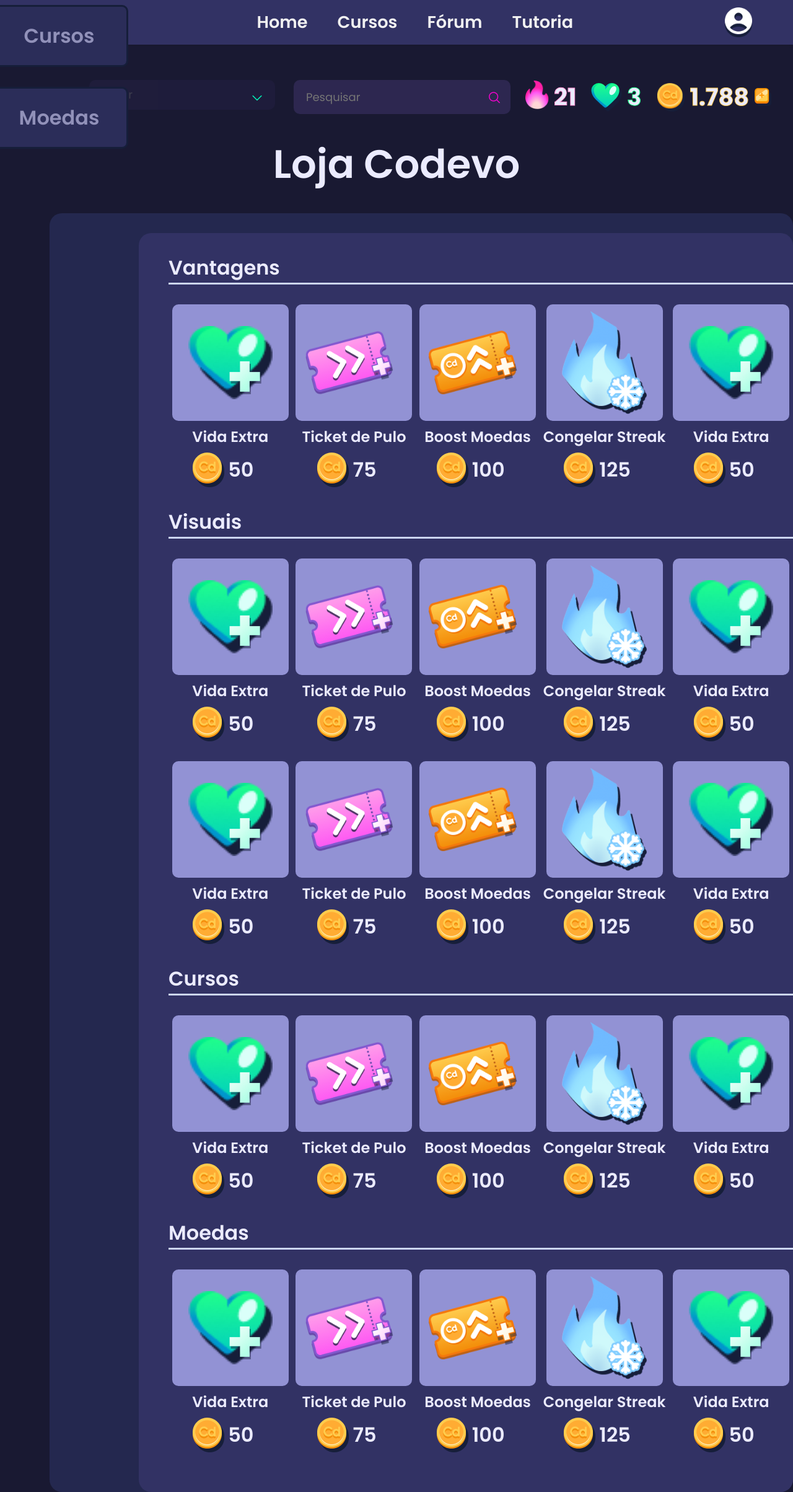
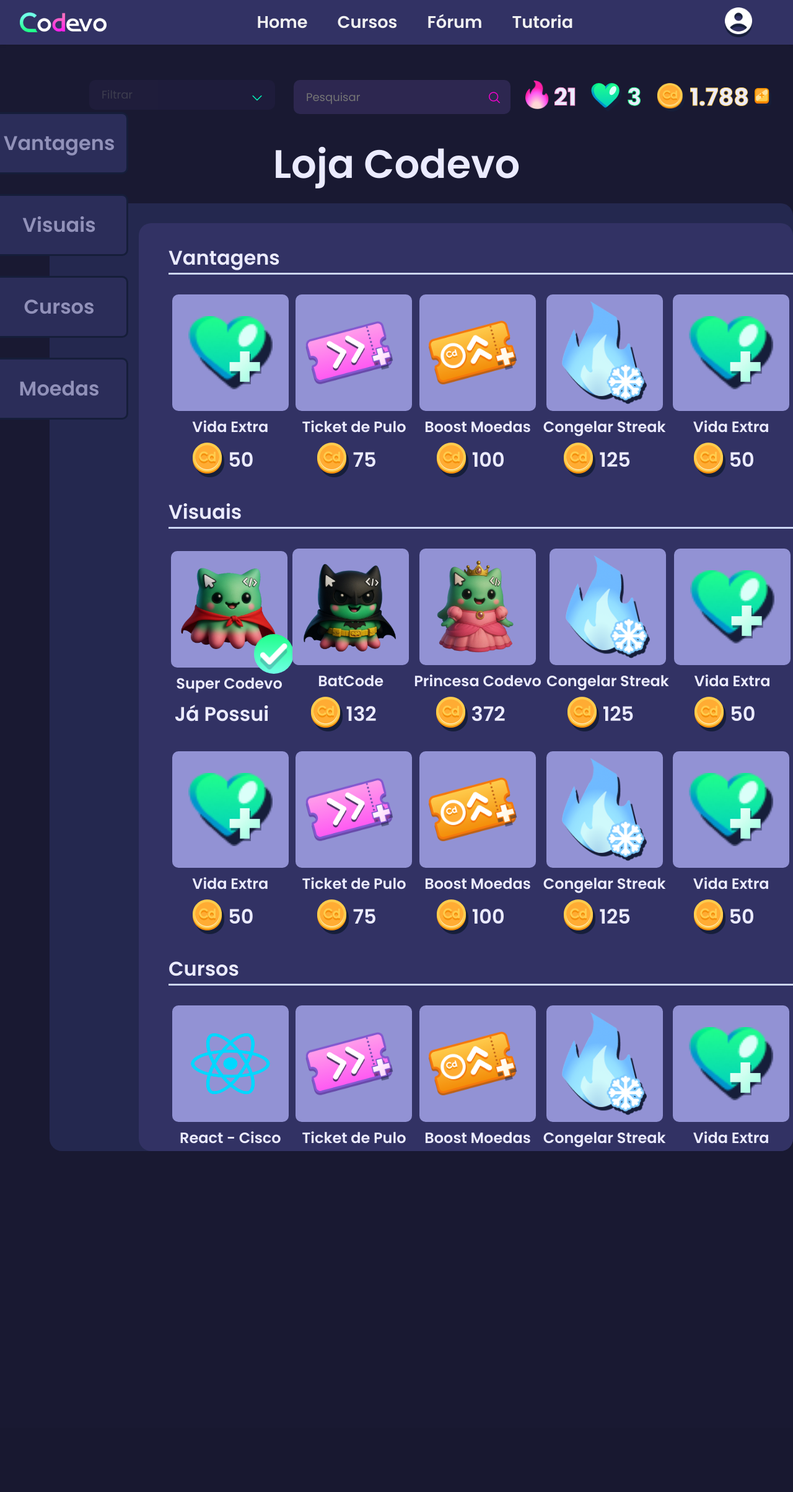
Before and after one commit to marinaluizaaraujo/PI_primeiro_semestre, a PHP site: page /pages/loja.html in a window 1280 px wide; the page is wider, and only the part inside the window is pictured. Shown: that part at 62% size. After the commit the page ends 1857 px from the top of that part, so only its background shows below. Run offline with PHP 8.4, Linux system fonts and the light colour scheme; some web fonts are replaced.

Commit message:
alterações na loja e adicionamento de imgs

```diff
--- a/css/loja.css
+++ b/css/loja.css
@@ -2,6 +2,10 @@
     margin: 0;
     padding: 0;
     box-sizing: border-box;
+}
+
+html {
+    scroll-behavior: smooth;
 }
 
 body {
@@ -10,12 +14,10 @@
     width: 100vw;
     overflow-x: hidden;
     font-family: "Poppins", sans-serif;
+    overflow-y: hidden;
 }
 
 main {
-    /* background-color: aqua; */
-    min-height: 50vh;
-    /* padding: 2rem; */
     display: flex;
     flex-direction: column;
 }
@@ -25,7 +27,7 @@
     font-weight: 600;
     display: flex;
     justify-content: center;
-    padding-bottom: 2rem;
+    padding-bottom: 1rem;
 }
 
 .Conteudoloja {
@@ -43,10 +45,10 @@
     position: fixed;
     display: flex;
     justify-content: center;
-    margin-bottom: 60rem;
+    margin-top: 30rem;
 }
 
-.onePage{
+.onePage {
     text-decoration: none;
 }
 
@@ -77,11 +79,15 @@
         -5px 0 20px #20FF8A;
 }
 
-.display{
+
+
+.display {
     display: flex;
     flex-direction: column;
     width: 89%;
     background-color: #323264;
+    overflow-y: scroll;
+    height: 65vh;
     border-radius: 20px;
     margin-top: 2rem;
     padding-top: 2rem;
@@ -90,22 +96,37 @@
     margin-left: 9rem;
 }
 
-.tituloSecao{
-    /* background-color: pink; */
+::-webkit-scrollbar {
+    background-color: #24284F;
+    border: 3px solid #323264;
+    border-radius: 10px;
+    width: 27px;
+}
+
+::-webkit-scrollbar-thumb {
+    background: linear-gradient(#FF20EE, #FF91D1);
+    border-radius: 10px;
+    border: 6px solid #323264;
+    height: 1px;
+}
+
+
+
+.tituloSecao {
     font-size: 32px;
     font-weight: 600;
     border-bottom: 3px solid #CDD6F4;
     margin-bottom: 2rem;
 }
 
-.conteudoSecao{
+.conteudoSecao {
     display: flex;
     flex-direction: row;
     justify-content: space-around;
     padding-bottom: 2rem;
 }
 
-.cards{
+.cards {
     display: flex;
     flex-direction: column;
     justify-content: center;
@@ -113,7 +134,7 @@
     cursor: pointer;
 }
 
-.caixaImg{
+.caixaImg {
     background-color: #9292D4;
     width: 11.75rem;
     height: 11.75rem;
@@ -126,42 +147,74 @@
     margin-bottom: 0.5rem;
 }
 
-.nomeProduto{
+.nomeProduto {
     font-size: 24px;
     font-weight: 600;
     margin-bottom: 0.5rem;
 }
 
-.preco{
+.preco {
     font-size: 32px;
     font-weight: 600;
+    /* height: 7vh;
+    width: 9vw; */
     display: flex;
     align-items: center;
     gap: 5px;
     padding-right: 1.5rem;
 }
 
-.vida{
+
+/*Inicio do Ja possui o Produto */
+
+.CoontainerCheck {
+    position: absolute;
+    background: linear-gradient(#20FF8A, #6FFFE6);
+    border-radius: 50%;
+    width: 4rem;
+    height: 4rem;
+    display: flex;
+    justify-content: center;
+    align-items: center;
+    z-index: 2;
+    margin-top: 9rem;
+    margin-left: 9rem;
+}
+
+.imageCheck {
+    margin-top: 0.5rem;
+    width: 70%;
+    height: auto;
+}
+
+/* Fim Do Ja Possui o Produto */
+
+.vida {
     position: relative;
     z-index: 1;
     width: 8.481rem;
     height: 7.429rem;
 }
 
-.mais{
+.mais {
     position: absolute;
     z-index: 2;
     margin-top: 3rem;
     margin-left: 3rem;
 }
 
-.ticket{
+.ticket {
     width: 9.835rem;
     height: auto;
     padding-top: 2rem;
 }
 
-.fogo{
+.fogo {
     width: 8.523rem;
     height: auto;
 }
+
+.visuaisMascotes {
+    width: 10rem;
+    height: auto;
+}
--- a/pages/loja.html
+++ b/pages/loja.html
@@ -183,37 +183,39 @@
                     <div class="conteudoSecao">
                         <div class="cards">
                             <div class="caixaImg">
-                                <img src="../img/vidas.png " alt="imagem de um coração com a cor verde " class="vida" />
-                                <img src="../img/sinalMais.png " alt="um sinal de mais" class="mais" />
+                                <img src="../img/mascoteComCapa .png " alt="mascote Codevo Com capa do super Homem  "
+                                    class="visuaisMascotes" />
+                                <div class="CoontainerCheck">
+                                    <img src="../img/check.png" alt="simbolo check" class="imageCheck">
+                                </div>
                             </div>
-                            <h3 class="nomeProduto">Vida Extra</h3>
-                            <span class="preco">
-                                <img src="../img/coin.png" alt="Codecoin a moeda do aplicativo">
-                                50
+                            <h3 class="nomeProduto">Super Codevo</h3>
+                            <span class="preco jaPossui">
+                                Já Possui
                             </span>
                         </div>
 
                         <div class="cards">
                             <div class="caixaImg">
-                                <img src="../img/Ticket Pulo.png " alt="imagem de um coração com a cor verde "
-                                    class="ticket" />
+                                <img src="../img/MascoteDeBatman.png " alt="imagem de um coração com a cor verde "
+                                    class="visuaisMascotes" />
                             </div>
-                            <h3 class="nomeProduto">Ticket de Pulo</h3>
-                            <span class="preco">
+                            <h3 class="nomeProduto">BatCode</h3>
+                            <span class="preco ">
                                 <img src="../img/coin.png" alt="Codecoin a moeda do aplicativo">
-                                75
+                                132
                             </span>
                         </div>
 
                         <div class="cards">
                             <div class="caixaImg">
-                                <img src="../img/Boost Moedas.png " alt="imagem de um coração com a cor verde "
-                                    class="ticket" />
+                                <img src="../img/mascotePrincesa.png " alt="imagem de um coração com a cor verde "
+                                    class="visuaisMascotes" />
                             </div>
-                            <h3 class="nomeProduto">Boost Moedas</h3>
+                            <h3 class="nomeProduto">Princesa Codevo</h3>
                             <span class="preco">
                                 <img src="../img/coin.png" alt="Codecoin a moeda do aplicativo">
-                                100
+                                372
                             </span>
                         </div>
                         <div class="cards">
@@ -306,13 +308,13 @@
                     <div class="conteudoSecao">
                         <div class="cards">
                             <div class="caixaImg">
-                                <img src="../img/vidas.png " alt="imagem de um coração com a cor verde " class="vida" />
-                                <img src="../img/sinalMais.png " alt="um sinal de mais" class="mais" />
+                                <img src="../img/React.webp " alt="imagem de um coração com a cor verde "
+                                    class="vida" />
                             </div>
-                            <h3 class="nomeProduto">Vida Extra</h3>
+                            <h3 class="nomeProduto">React - Cisco</h3>
                             <span class="preco">
                                 <img src="../img/coin.png" alt="Codecoin a moeda do aplicativo">
-                                50
+                                73
                             </span>
                         </div>
 
@@ -364,75 +366,71 @@
                     </div>
                 </section>
 
-                <!-- moedas -->
+                <!-- Moedas -->
                 <section id="moedas">
                     <h2 class="tituloSecao">Moedas</h2>
                     <div class="conteudoSecao">
                         <div class="cards">
                             <div class="caixaImg">
-                                <img src="../img/vidas.png " alt="imagem de um coração com a cor verde " class="vida" />
-                                <img src="../img/sinalMais.png " alt="um sinal de mais" class="mais" />
+                                <img src="../img/Moedão.png " alt="imagem de um coração com a cor verde "
+                                    class="vida" />
                             </div>
-                            <h3 class="nomeProduto">Vida Extra</h3>
+                            <h3 class="nomeProduto">50 Coins</h3>
                             <span class="preco">
-                                <img src="../img/coin.png" alt="Codecoin a moeda do aplicativo">
-                                50
+                                R$ 44,70
                             </span>
                         </div>
 
                         <div class="cards">
                             <div class="caixaImg">
-                                <img src="../img/Ticket Pulo.png " alt="imagem de um coração com a cor verde "
-                                    class="ticket" />
+                                <img src="../img/Moedão.png " alt="imagem de um coração com a cor verde "
+                                    class="vida" />
                             </div>
-                            <h3 class="nomeProduto">Ticket de Pulo</h3>
+                            <h3 class="nomeProduto">50 Coins</h3>
                             <span class="preco">
-                                <img src="../img/coin.png" alt="Codecoin a moeda do aplicativo">
-                                75
+                                R$ 100,00
                             </span>
                         </div>
 
                         <div class="cards">
                             <div class="caixaImg">
-                                <img src="../img/Boost Moedas.png " alt="imagem de um coração com a cor verde "
-                                    class="ticket" />
+                                <img src="../img/Moedão.png " alt="imagem de um coração com a cor verde "
+                                    class="vida" />
                             </div>
-                            <h3 class="nomeProduto">Boost Moedas</h3>
+                            <h3 class="nomeProduto">225 Coins</h3>
                             <span class="preco">
-                                <img src="../img/coin.png" alt="Codecoin a moeda do aplicativo">
-                                100
+                                R$ 200,89
                             </span>
                         </div>
+
                         <div class="cards">
                             <div class="caixaImg">
-                                <img src="../img/CongelarStreak.png " alt="imagem de um coração com a cor verde "
-                                    class="fogo" />
+                                <img src="../img/Moedão.png " alt="imagem de um coração com a cor verde "
+                                    class="vida" />
                             </div>
-                            <h3 class="nomeProduto">Congelar Streak</h3>
+                            <h3 class="nomeProduto">500 Coins</h3>
                             <span class="preco">
-                                <img src="../img/coin.png" alt="Codecoin a moeda do aplicativo">
-                                125
+                                R$ 340,50
                             </span>
                         </div>
+
                         <div class="cards">
                             <div class="caixaImg">
-                                <img src="../img/vidas.png " alt="imagem de um coração com a cor verde " class="vida" />
-                                <img src="../img/sinalMais.png " alt="um sinal de mais" class="mais" />
+                                <img src="../img/Moedão.png " alt="imagem de um coração com a cor verde "
+                                    class="vida" />
                             </div>
-                            <h3 class="nomeProduto">Vida Extra</h3>
+                            <h3 class="nomeProduto">1000 Coins</h3>
                             <span class="preco">
-                                <img src="../img/coin.png" alt="Codecoin a moeda do aplicativo">
-                                50
+                                R$ 537,96
                             </span>
                         </div>
+
                     </div>
                 </section>
             </div>
         </div>
     </main>
 
-<!-- Link JS -->
-<!-- <script src="../js/onePage.js"></script> -->
 
 </body>
 
```
Also changed, not shown: img/MascoteDeBatman.png (added), img/React.webp (added), img/check.png (added), img/mascoteComCapa .png (added), img/mascotePrincesa.png (added), img/paraMudar.png (added), img/removerFundo.png (added).
